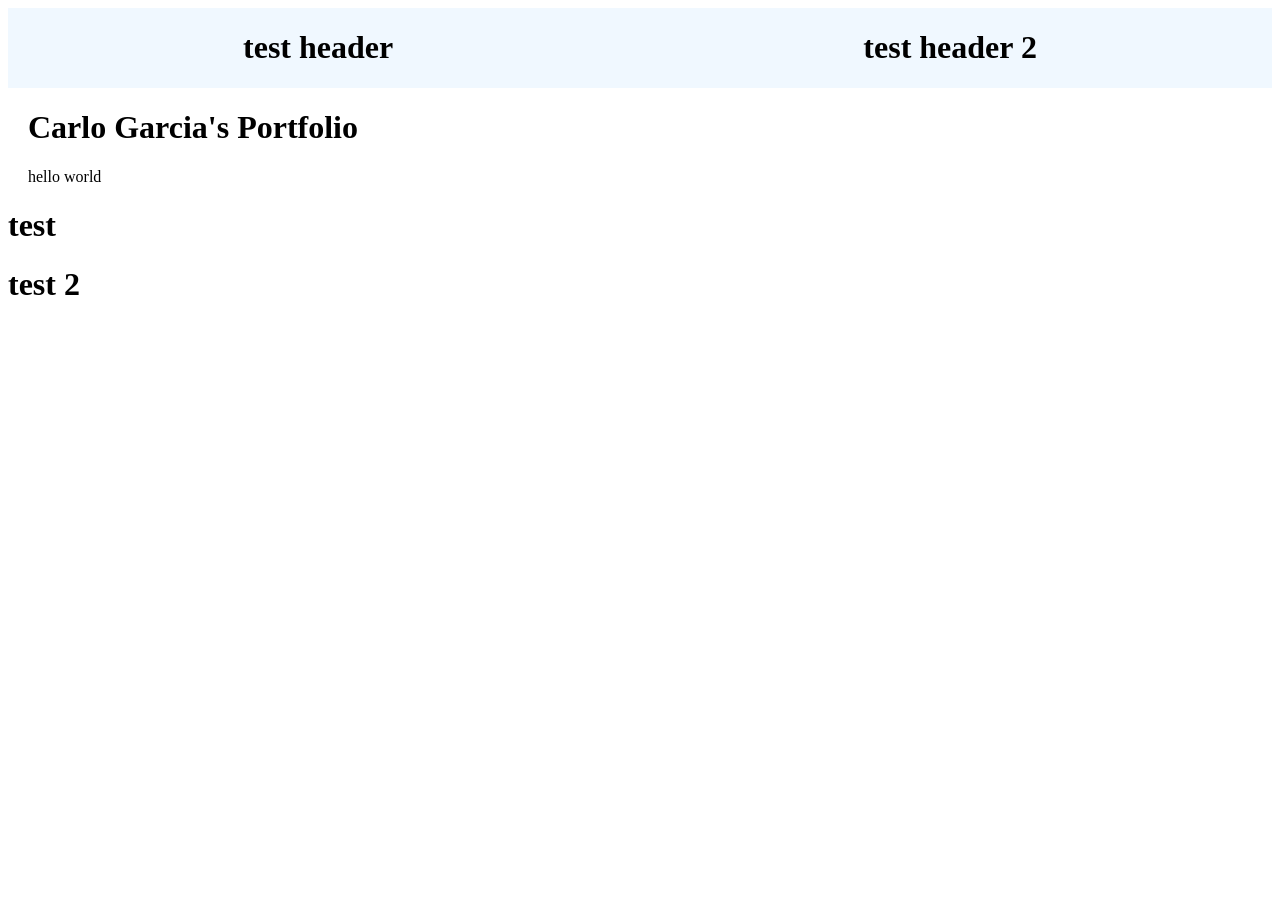
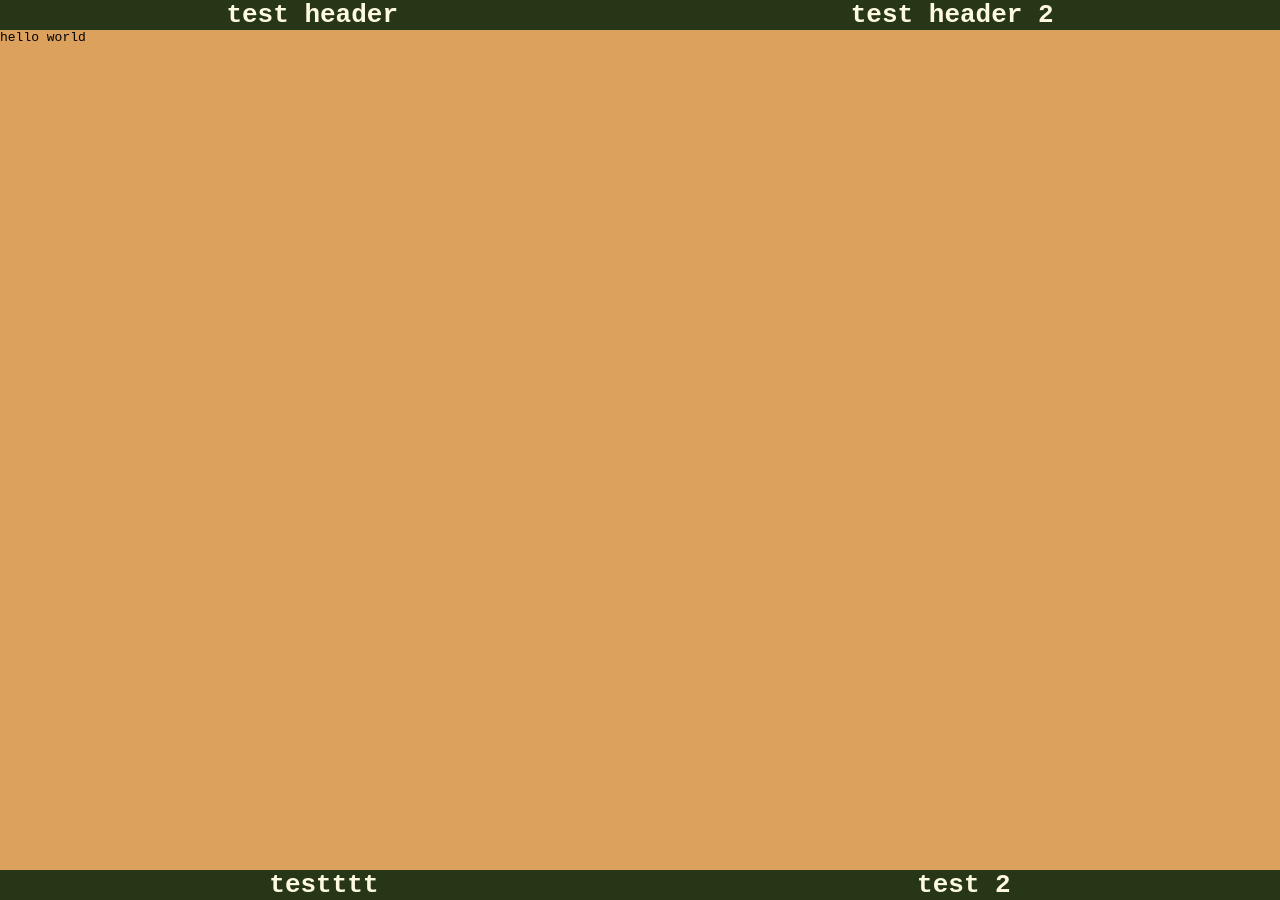
Before and after one commit to cgarcia2900/cgarcia2900.github.io, a Jekyll site: the page built from index.html, in a window 1280 px wide. Built offline with Jekyll 4.4.1, drawn with Linux system fonts in a browser that asks for light colours.

Commit message:
Added initial scss

```diff
--- a/_config.yml
+++ b/_config.yml
@@ -51,3 +51,6 @@ plugins:
 #   - vendor/cache/
 #   - vendor/gems/
 #   - vendor/ruby/
+
+sass:
+  sass_dir: _sass
--- a/_includes/footer.html
+++ b/_includes/footer.html
@@ -1,9 +1,11 @@
 <!DOCTYPE html>
+<html>
     <div id="footer">
         <h1>
-        test
+            testttt
         </h1>
         <h1>
             test 2
         </h1>
     </div>
+</html>
--- a/_includes/header.html
+++ b/_includes/header.html
@@ -1,4 +1,5 @@
 <!DOCTYPE html>
+<html>
     <div id="header">
         <h1>
             test header
@@ -7,3 +8,4 @@
             test header 2
         </h1>
     </div>
+</html>
--- a/_layouts/default.html
+++ b/_layouts/default.html
@@ -2,19 +2,13 @@
 <html>
     <head>
         <title>{{ page.title }}</title>
-        <link rel="stylesheet" href="styles.css">
+        <link rel="stylesheet" href="{{ '/assets/css/styles.css' | relative_url }}">
         <meta charset="utf-8">
     </head>
 
     {% include header.html %}
 
     <div id="page">
-        <div id="title">
-            <h1>
-                Carlo Garcia's Portfolio
-            </h1>
-        </div>
-
         <div id="body">
             {{ content }}
         </div>
--- /dev/null
+++ b/_sass/footer.scss
@@ -0,0 +1,10 @@
+#footer{
+    background-color: #283618;
+    color: #fefae0;
+
+    display: flex;
+    justify-content: space-around;
+    position: fixed;
+    bottom: 0;
+    width: 100%;
+}
--- /dev/null
+++ b/_sass/header.scss
@@ -0,0 +1,8 @@
+#header{
+    background-color: #283618;
+    color: #fefae0;
+
+    display: flex;
+    justify-content: space-around;
+    position:sticky;
+}
--- /dev/null
+++ b/assets/css/styles.scss
@@ -0,0 +1,16 @@
+---
+---
+
+@import "header";
+@import "footer";
+
+* {
+    padding:0;
+    margin:0;
+}
+
+body {
+    background-color: #dda15e;
+    font-family: monospace;
+    padding: 0;
+}
--- a/styles.css
+++ /dev/null
@@ -1,12 +0,0 @@
-#header{
-    display: flex;
-    justify-content: space-around;
-    position:sticky;
-
-    background-color: aliceblue;
-}
-
-#page{
-    padding-left: 20px;
-    padding-right: 20px;
-}
```
Lines whose indentation alone changed are shown as unchanged.
